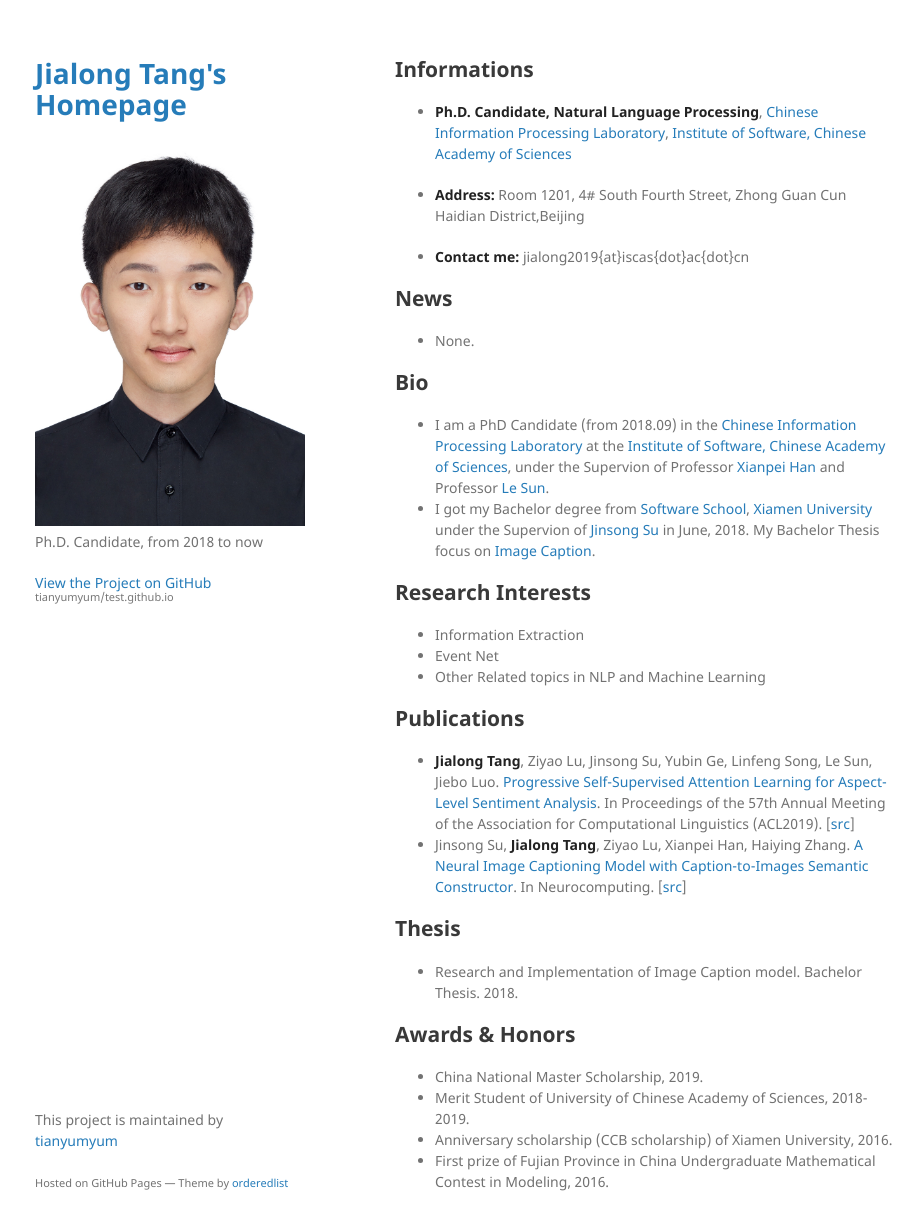
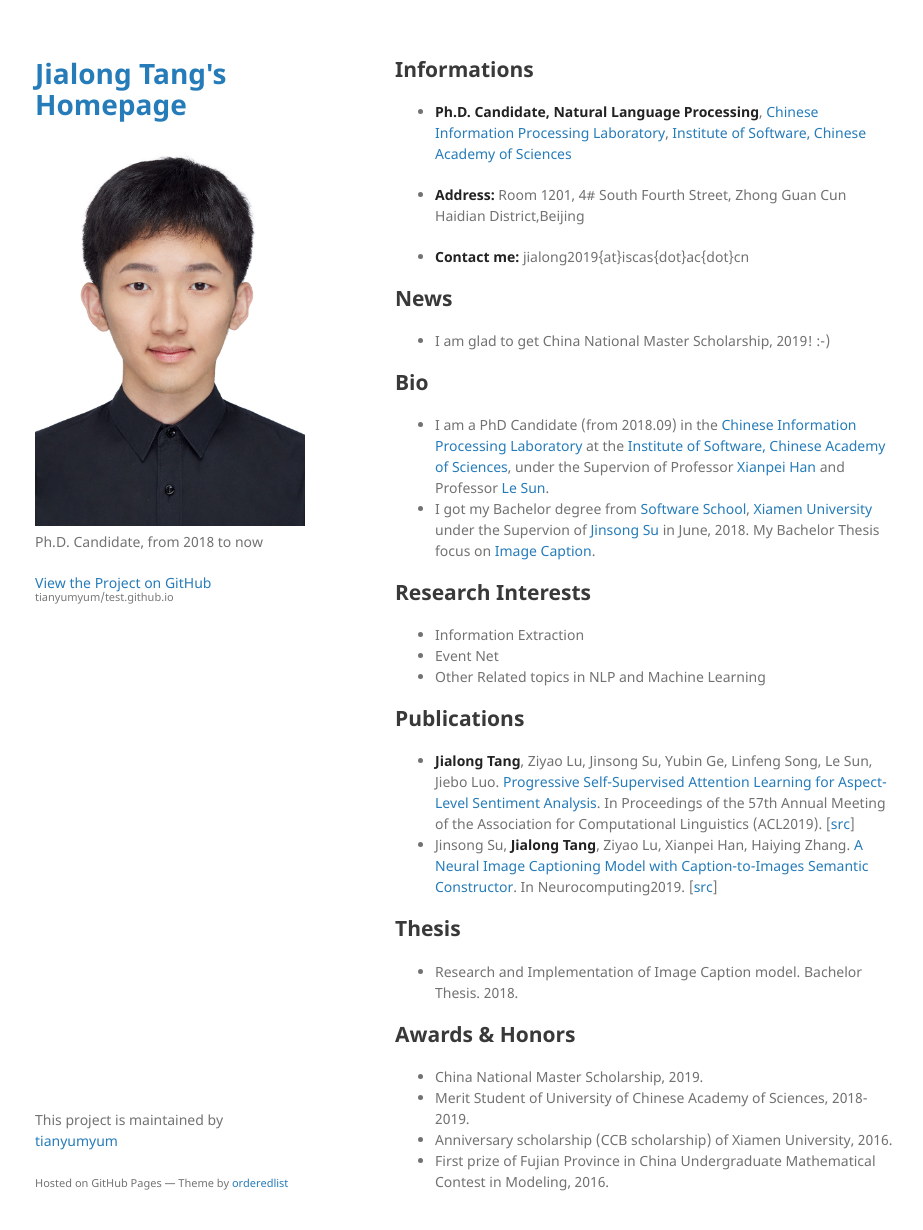
Before and after one commit to tianyumyum/test.github.io, a Jekyll site: the page built from index.md, in a window 1280 px wide and 1262 px high. Shown: the top 1230 px of the window, without its empty margins (175-1098 px from the left). Built offline with Jekyll 4.4.1, drawn with Linux system fonts in a browser that asks for light colours; our own code applies the rules of GitHub Pages for plain Markdown files.

Commit message:
Update index.md

```diff
--- a/index.md
+++ b/index.md
@@ -13,7 +13,7 @@ layout: default
 
 ## News
 
-*   None.
+*   I am glad to get China National Master Scholarship, 2019! :-)
 
 ## Bio
 
@@ -29,7 +29,7 @@ layout: default
 ## Publications
 
 *   **Jialong Tang**, Ziyao Lu, Jinsong Su, Yubin Ge, Linfeng Song, Le Sun, Jiebo Luo. [Progressive Self-Supervised Attention Learning for Aspect-Level Sentiment Analysis](https://www.aclweb.org/anthology/P19-1053.pdf). In Proceedings of the 57th Annual Meeting of the Association for Computational Linguistics (ACL2019). \[[src](https://github.com/TangJiaLong/PSSAttention)\]
-*   Jinsong Su, **Jialong Tang**, Ziyao Lu, Xianpei Han, Haiying Zhang. [A Neural Image Captioning Model with Caption-to-Images Semantic Constructor](https://www.sciencedirect.com/science/article/pii/S0925231219311312). In Neurocomputing. \[[src](https://github.com/TangJiaLong/ICSemanticReConstructor)\]
+*   Jinsong Su, **Jialong Tang**, Ziyao Lu, Xianpei Han, Haiying Zhang. [A Neural Image Captioning Model with Caption-to-Images Semantic Constructor](https://www.sciencedirect.com/science/article/pii/S0925231219311312). In Neurocomputing2019. \[[src](https://github.com/TangJiaLong/ICSemanticReConstructor)\]
 
 ## Thesis
 
```
